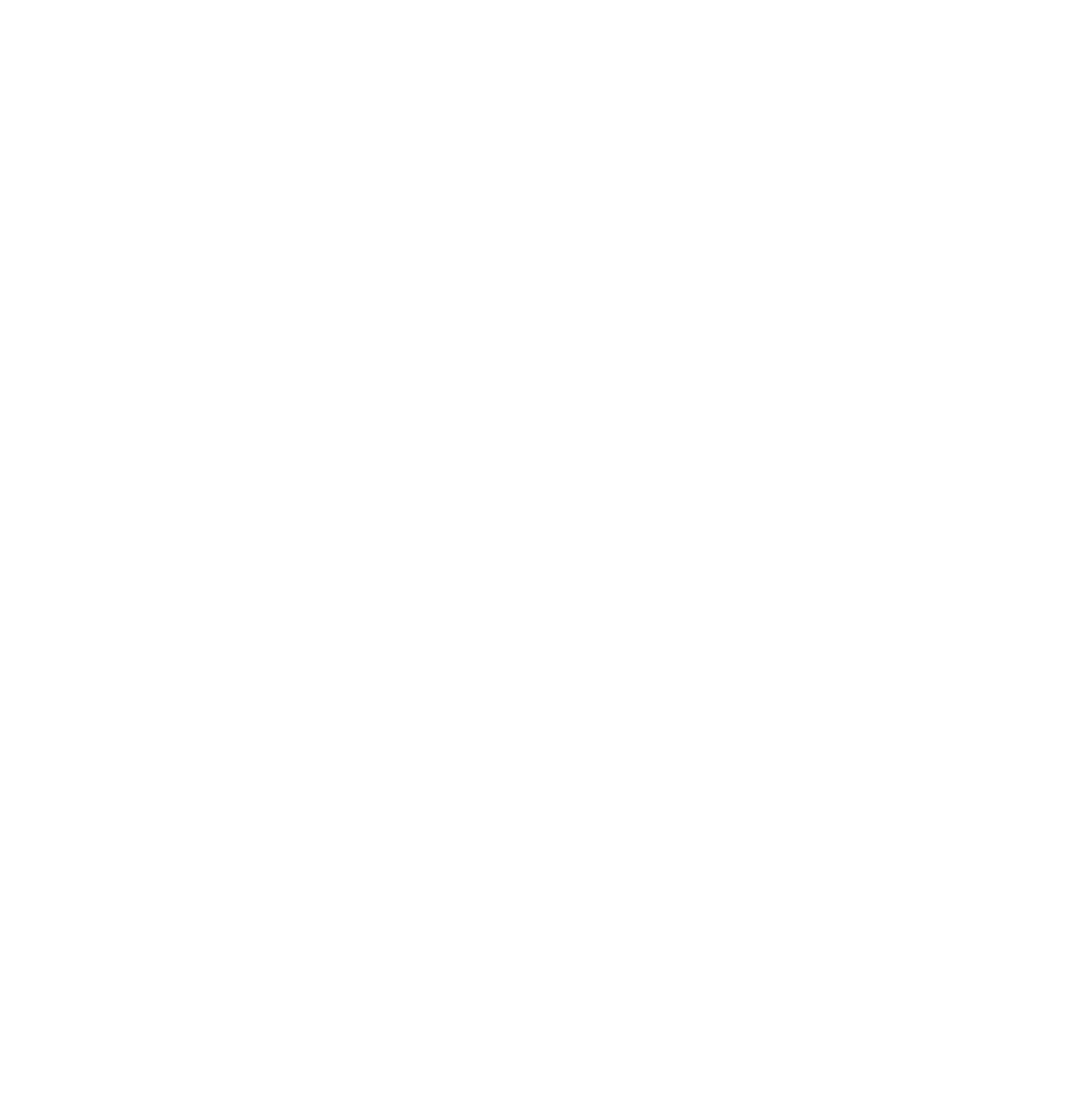
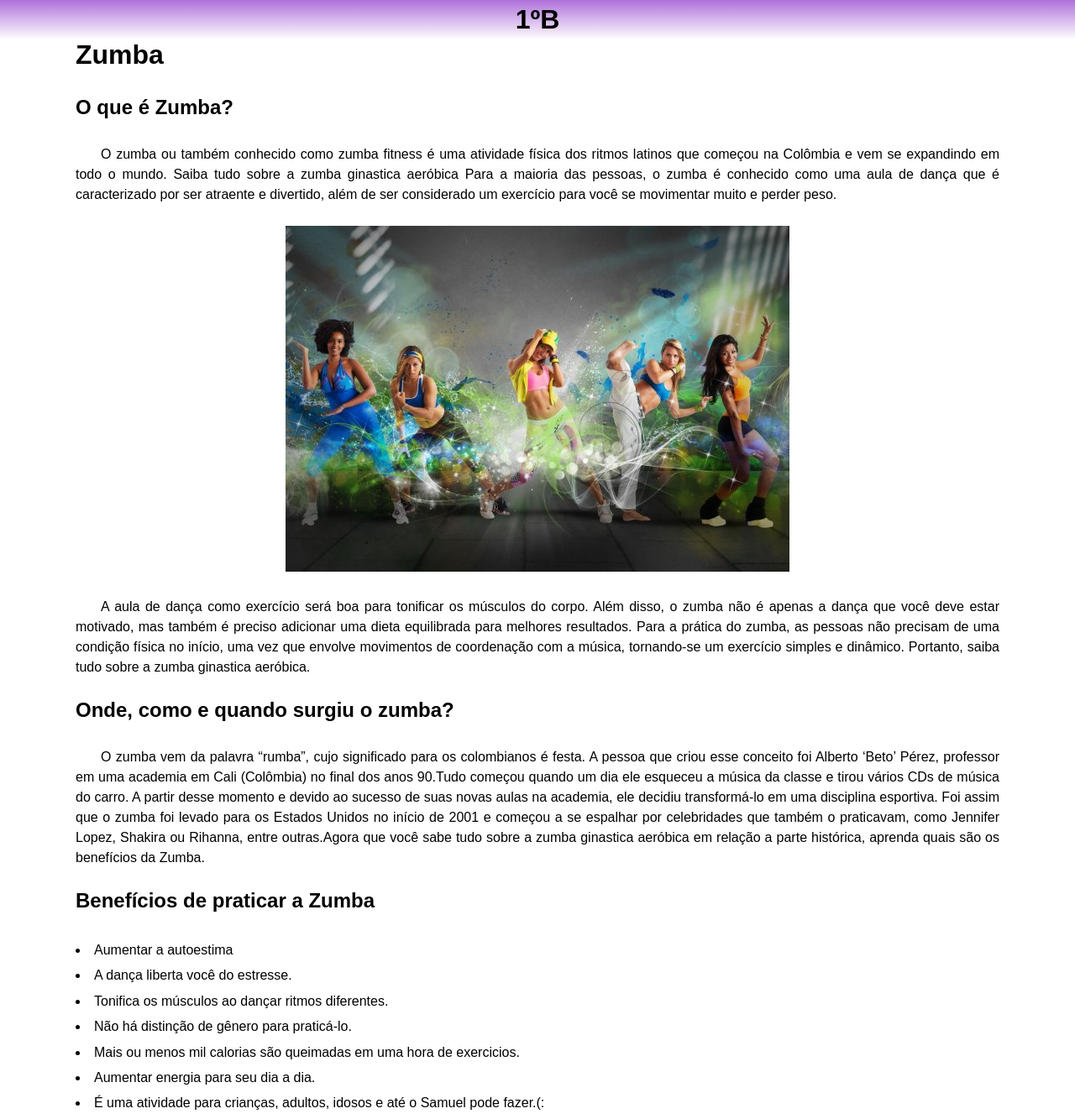
Before and after one commit to mJoaoLucas/Projetodocaradogrupo, a plain HTML site: page DocsHTML/zumba.html in a window 1280 px wide. Shown: the top 1333 px of the page at 84% size. Before the commit the page ends 800 px from the top, so only its background shows below. Drawn offline with Linux system fonts and the light colour scheme.

Commit message:
Pagina 2 feita jssj

```diff
--- a/CSS/style.css
+++ b/CSS/style.css
@@ -35,6 +35,15 @@ main img {
     min-width: 300px;
     margin: auto;
 }
+.config1 {
+    padding-top:0px ;
+}
+#zumbadefinition {
+    padding: 30px 0px 30px 0px;
+}
+main p {
+    padding: 30px 0px 25px 0px;
+}
 #titlepószumbaimg {
     margin-top: 70px;
 }
@@ -48,7 +57,7 @@ footer {
 
     margin: auto;
     background-image: linear-gradient(to top, var(--cor2), var(--cor1) );
-    box-shadow: 1px 2px 2px 1px rgba(0, 0, 0, 0.082);
+
 }
 footer > p {
     text-align: center;
@@ -56,3 +65,8 @@ footer > p {
     padding: 20px;
 
 }
+ul {
+    list-style-position: inside;
+    padding: 30px 0px 30px 0px;
+    line-height: 1.9em;
+}
--- a/DocsHTML/zumba.html
+++ b/DocsHTML/zumba.html
@@ -4,9 +4,60 @@
     <meta charset="UTF-8">
     <meta http-equiv="X-UA-Compatible" content="IE=edge">
     <meta name="viewport" content="width=device-width, initial-scale=1.0">
-    <title>Document</title>
+    <title>Zumba</title>
+    <link rel="stylesheet" href="../CSS/style.css">
 </head>
 <body>
+    <header>
+        <h1>1ºB</h1>
+    </header>
+    <main>
+        <h1>Zumba</h1>
+        <section id="zumbadefinition">
+            <h2>O que é Zumba?</h2>
+        </section>
+        <p class="config1">O zumba ou também conhecido como zumba fitness é uma atividade física dos ritmos latinos que começou na Colômbia e vem se expandindo em todo o mundo. Saiba tudo sobre a zumba ginastica aeróbica Para a maioria das pessoas, o zumba é conhecido como uma aula de dança que é caracterizado por ser atraente e divertido, além de ser considerado um exercício para você se movimentar muito e perder peso.</p>
+        <section class="foteca">
+            <picture>
+                <source media="(max-width:450px )" srcset="../img/zumba350px.png">
+                <source media="(max-width:650px )" srcset="../img/zumba450px.png">
+                <img src="../img/zumba2.jpg" alt="Pessoas dançando zumba">
+            </picture>
+        </section>
+        <p>A aula de dança como exercício será boa para tonificar os músculos do corpo. Além disso, o zumba não é apenas a dança
+            que você deve estar motivado, mas também é preciso adicionar uma dieta equilibrada para melhores resultados. Para
+            a prática do zumba, as pessoas não precisam de uma condição física no início, uma vez que envolve movimentos de
+            coordenação com a música, tornando-se um exercício simples e dinâmico. Portanto, saiba tudo sobre a zumba ginastica aeróbica.</p>
+        <h2>Onde, como e quando surgiu o zumba?</h2>
+        <p>O zumba vem da palavra “rumba”, cujo significado para os colombianos é festa. A pessoa que criou esse conceito foi Alberto
+            ‘Beto’ Pérez, professor em uma academia em Cali (Colômbia) no final dos anos 90.Tudo começou quando um dia ele esqueceu
+            a música da classe e tirou vários CDs de música do carro. A partir desse momento e devido ao sucesso de suas novas aulas na academia, ele decidiu transformá-lo em uma disciplina esportiva.
+            Foi assim que o zumba foi levado para os Estados Unidos no início de 2001 e começou a se espalhar por celebridades que também o praticavam, como Jennifer Lopez, Shakira ou Rihanna, entre outras.Agora que você sabe tudo sobre a zumba ginastica aeróbica em relação a parte histórica, aprenda quais são os benefícios da Zumba.</p>
+            <h2>Benefícios de praticar a Zumba</h2>
 
+            <ul>
+                <li>Aumentar a autoestima</li>
+                <li>A dança liberta você do estresse.</li>
+                <li>Tonifica os músculos ao dançar ritmos diferentes.</li>
+                <li>Não há distinção de gênero para praticá-lo.</li>
+                <li>Mais ou menos mil calorias são queimadas em uma hora de exercicios.</li>
+                <li>Aumentar energia para seu dia a dia.</li>
+                <li>É uma atividade para crianças, adultos, idosos e até o Samuel pode fazer.(:</li>
+            </ul>
+            <section class="foteca">
+                <picture>
+                    <source media="(max-width:380px )" srcset="../img/veiafeliz350px.png">
+                    <source media="(max-width:690px )" srcset="../img/veiafeliz450px.png">
+                    <source media="(max-width:730px )" srcset="../img/veiafeliz650px.png">
+                    <source media="(max-width:820px )" srcset="../img/veiafeliz800px.png">
+                    <img src="../img/veiafeliz.jpg" alt="Povo feliz dançando Zumba">
+                </picture>
+            </section>
+            <p>a veia felizkkkkkk</p>
+            <p class="config1">Prof, não consegui ir apresentar, peço perdão...</p>
+    </main>
+    <footer>
+        <p>Gustavo H.G. Monaro, 1°B, N°: 13</p>
+    </footer>
 </body>
 </html>
```
Also changed, not shown: img/veiafeliz.jpg (added), img/veiafeliz350px.png (added), img/veiafeliz450px.png (added), img/veiafeliz650px.png (added), img/veiafeliz800px.png (added), img/zumba2.jpg (added), img/zumba3.jpg (added), img/zumba350px.png (added), img/zumba450px.png (added).
